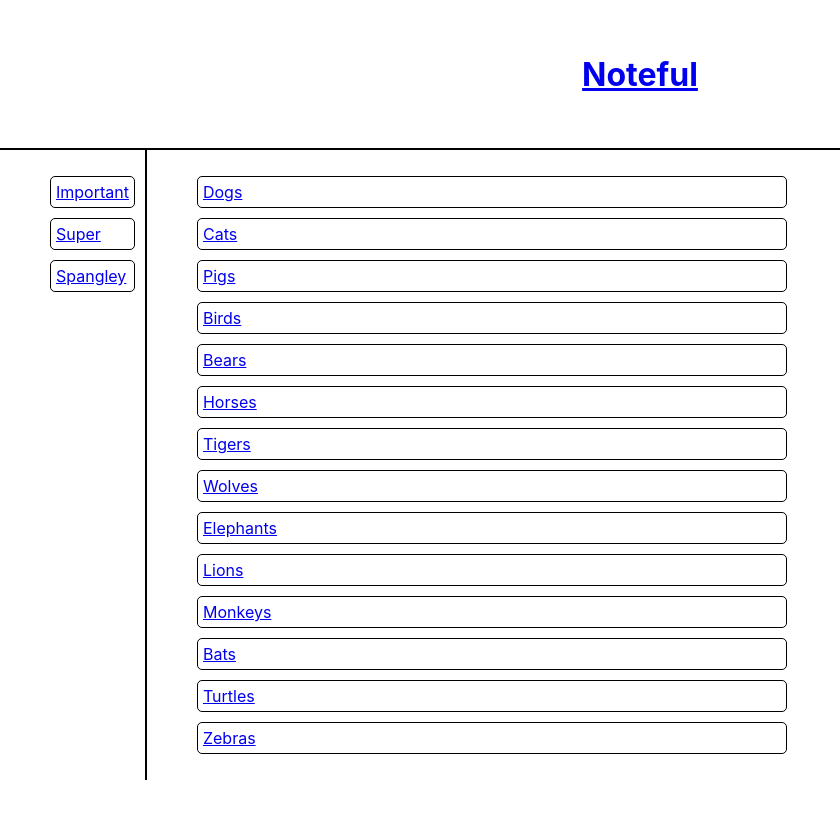
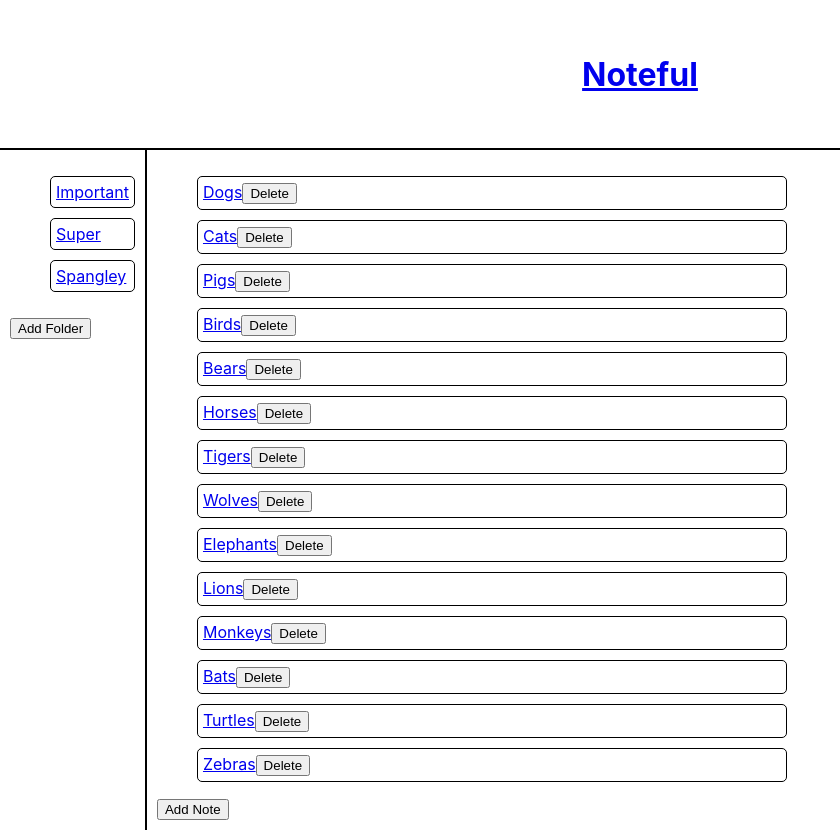
Before and after one commit to stronghearth/noteful-part-one, a React (Create React App) app: page / in a window 1280 px wide. Shown: the whole page, without its empty margins (0-840 px from the left). Before the commit the page ends 800 px from the top, so only its background shows below. Built offline with nearby package versions, Linux system fonts and the light colour scheme; the HTML template or start-up script is replaced by a standard one.

Commit message:
added basic buttons

```diff
--- a/src/main/Main.js
+++ b/src/main/Main.js
@@ -11,6 +11,7 @@ function Main (props) {
                     <NotesMain
                         {...props}/>
                 </ul>
+                <button>Add Note</button>
             </nav>
             </main>
     }
--- a/src/notesexpanded/NotesExpanded.js
+++ b/src/notesexpanded/NotesExpanded.js
@@ -8,6 +8,7 @@ function NotesExpanded (props) {
                     <h2>{note.name}</h2>
                     <h4>{note.modified}</h4>
                     <p>{note.content}</p>
+                    <button type='button'>Delete</button>
                 </li>
     })
 
--- a/src/notesmain/NotesMain.js
+++ b/src/notesmain/NotesMain.js
@@ -6,6 +6,7 @@ function NotesMain (props) {
     return props.notes.map(note => {
         return <li key={note.id}>
                     <NavLink to={`/note/${note.id}`}>{note.name}</NavLink>
+                    <button type='button'>Delete</button>
                 </li>
     })
     }
@@ -15,6 +16,7 @@ function NotesMain (props) {
         return newNotes.map(note => {
             return <li key={note.id}>
                         <NavLink to={`/note/${note.id}`}>{note.name}</NavLink>
+                        <button type='button'>Delete</button>
                     </li>
         })
     }
--- a/src/sidebar/Sidebar.js
+++ b/src/sidebar/Sidebar.js
@@ -12,6 +12,7 @@ function Sidebar (props) {
                             {...props}
                         />
                     </ul>
+                    <button type="button">Add Folder</button>
                 </nav>
     }
     else {
```
